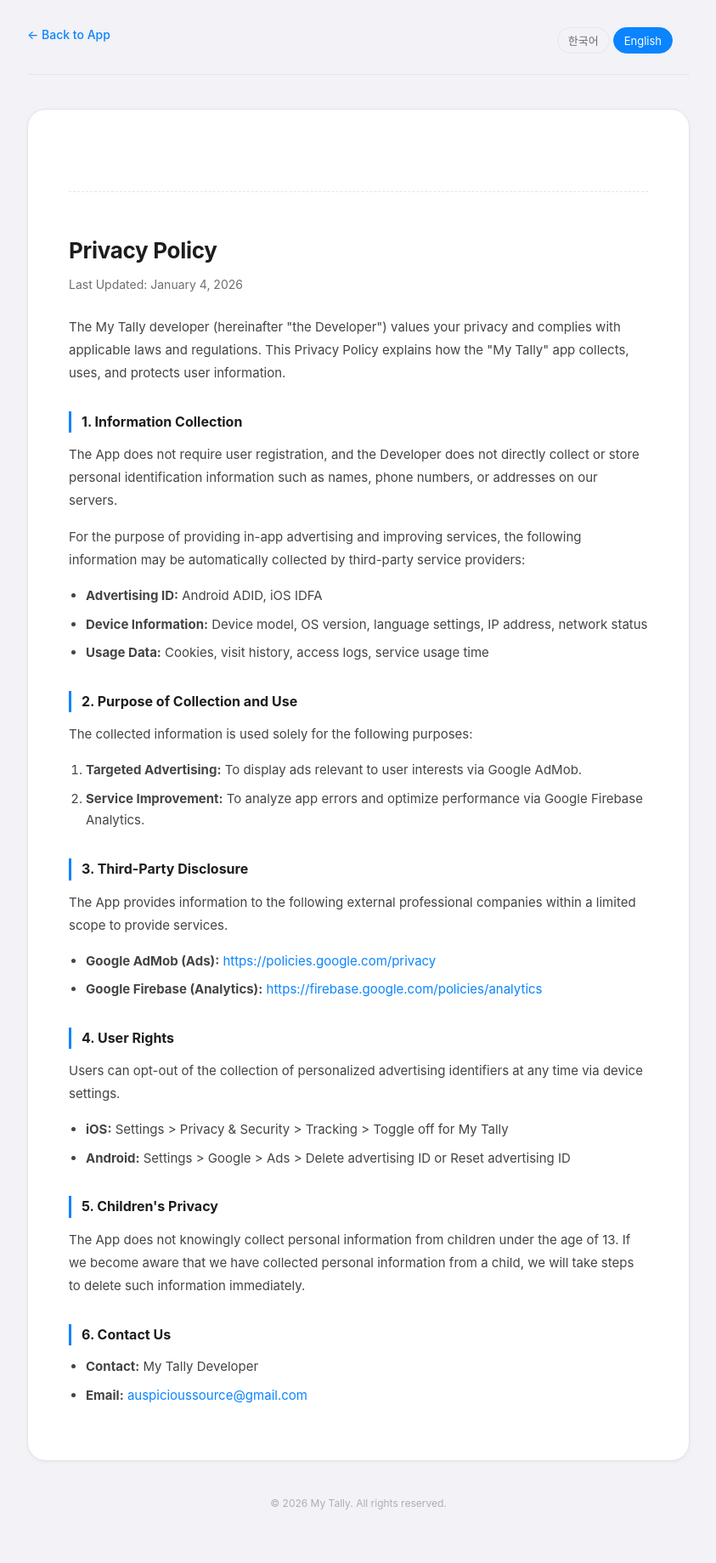
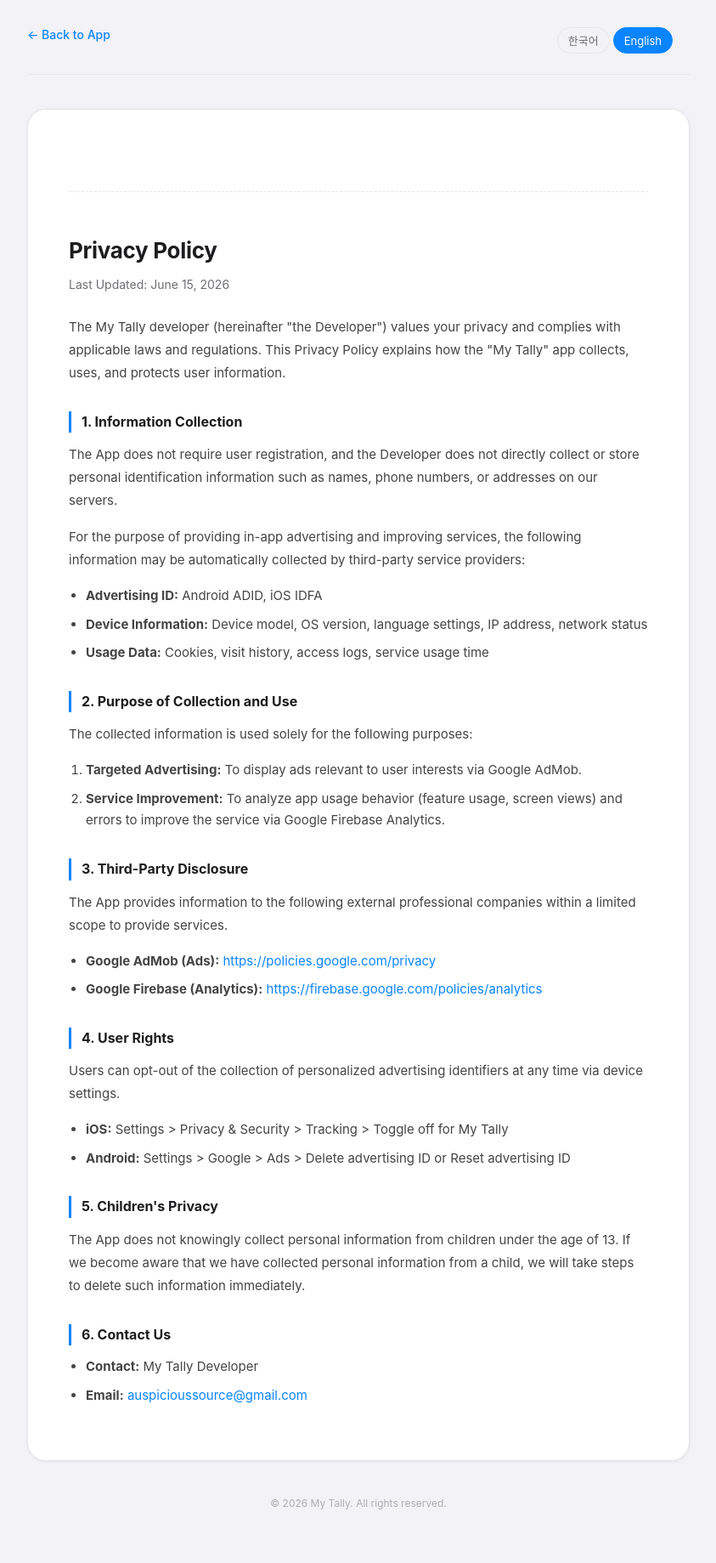
Before and after one commit to bottega-labs/bottega-labs.github.io, a Jekyll site: the page built from my-tally/privacy.html, in a window 1280 px wide. Shown: the whole page at 85% size, without its empty margins (218-1061 px from the left). Built offline with Jekyll 4.4.1, drawn with Linux system fonts in a browser that asks for light colours.

Commit message:
my-tally: link App Store ID + clarify Firebase Analytics in privacy policy
- _data/apps.yml: my-tally app_store_id 6757023908 (앱 출시됨, 스토어 링크 활성화)
- my-tally/privacy.html: Firebase Analytics 목적을 이용 행태(기능 사용·화면 조회)
  분석으로 정확화 (실제 수집 이벤트 반영), 시행일 2026-06-15로 갱신 (ko/en)

Co-Authored-By: Claude Opus 4.8 (1M context) <noreply@anthropic.com>

```diff
--- a/_data/apps.yml
+++ b/_data/apps.yml
@@ -46,7 +46,7 @@
   accent: "#0A84FF"
   accent_rgb: "10, 132, 255"
   status: live
-  app_store_id: null
+  app_store_id: "6757023908"
   google_play_id: null
   features:
     - icon: "👆"
--- a/my-tally/privacy.html
+++ b/my-tally/privacy.html
@@ -6,7 +6,7 @@ title: "개인정보처리방침 - My Tally"
 
 <div data-lang="ko">
   <h1>개인정보 처리방침</h1>
-  <p class="effective-date">시행일: 2026년 1월 4일</p>
+  <p class="effective-date">시행일: 2026년 6월 15일</p>
 
   <p>My Tally 개발자(이하 "개발자")는 사용자의 개인정보를 소중히 여기며, '개인정보 보호법' 등 관련 법령을 준수합니다. 본 개인정보 처리방침은 'My Tally'(이하 "앱")를 이용하는 사용자의 개인정보가 어떻게 수집, 이용, 보호되는지 설명합니다.</p>
 
@@ -54,7 +54,7 @@ title: "개인정보처리방침 - My Tally"
 
 <div data-lang="en">
   <h1>Privacy Policy</h1>
-  <p class="effective-date">Last Updated: January 4, 2026</p>
+  <p class="effective-date">Last Updated: June 15, 2026</p>
 
   <p>The My Tally developer (hereinafter "the Developer") values your privacy and complies with applicable laws and regulations. This Privacy Policy explains how the "My Tally" app collects, uses, and protects user information.</p>
 
@@ -71,7 +71,7 @@ title: "개인정보처리방침 - My Tally"
   <p>The collected information is used solely for the following purposes:</p>
   <ol>
     <li><strong>Targeted Advertising:</strong> To display ads relevant to user interests via Google AdMob.</li>
-    <li><strong>Service Improvement:</strong> To analyze app errors and optimize performance via Google Firebase Analytics.</li>
+    <li><strong>Service Improvement:</strong> To analyze app usage behavior (feature usage, screen views) and errors to improve the service via Google Firebase Analytics.</li>
   </ol>
 
   <h3>3. Third-Party Disclosure</h3>
```
Also changed, not shown: other parts of my-tally/privacy.html (+1 -1 lines).
